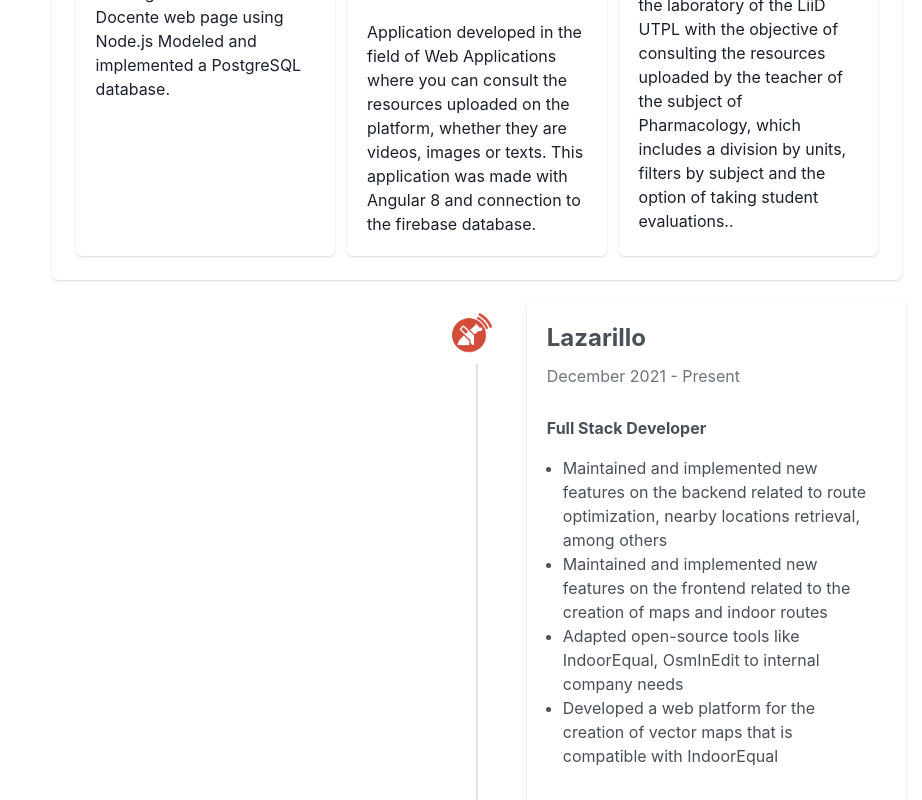
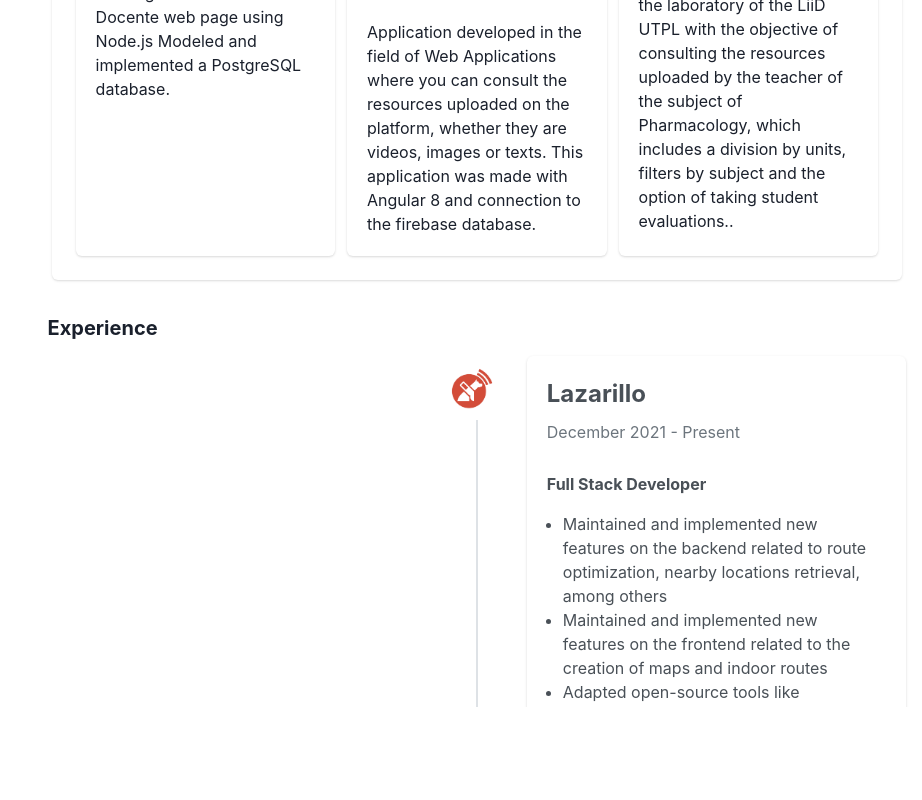
Before and after one commit to chjuca/portfolio, a React (Create React App) app: page / in a window 1280 px wide. Shown: the part 893-1693 px from the top of the page, without its empty margins (358-1280 px from the left). After the commit the page ends 1600 px from the top, so only its background shows below. Built offline with nearby package versions, Linux system fonts and the light colour scheme; no server answers.

Commit message:
Fix styles

```diff
--- a/src/App.jsx
+++ b/src/App.jsx
@@ -19,7 +19,7 @@
         <Box width={["100%", "50%", "40%", "30%"]}>
           <Information />
         </Box>
-        <Box width={["100%", "50%", "60%", "70%"]}>
+        <Box width={["100%", "50%", "60%", "70%"]} overflowY="auto" maxHeight="100em">
           <GitHub />
           <SimpleGrid columns={[1, 1, 1, 2]} gap={2} spacing={10} m={5}>
             <Box>
--- a/src/components/experience.jsx
+++ b/src/components/experience.jsx
@@ -5,7 +5,7 @@
 import "primeicons/primeicons.css";
 import { Card } from 'primereact/card';
 import './TimeLine.css';
-import { Avatar } from '@chakra-ui/react';
+import { Avatar, Heading } from '@chakra-ui/react';
 
 export function Experience() {
 
@@ -65,7 +65,7 @@
         <p className="m-0"> <b>{item.role}</b></p>
         <div style={{padding: "1em"}}>
         <ul>
-          {item.tasks.map(task => <li>{task}</li>)}
+          {item.tasks.map((task, i) => <li key={i}>{task}</li>)}
         </ul>
         </div>
       </Card>
@@ -73,6 +73,7 @@
   };
   return (
     <div className="card">
+      <Heading size="md" p={4}>Experience</Heading>
       <Timeline value={experiences} align="alternate" className="customized-timeline" marker={customizedMarker} content={customizedContent} />
     </div>
   )
--- a/src/components/projects.jsx
+++ b/src/components/projects.jsx
@@ -31,7 +31,7 @@
             <Heading size="md" p={4}>Projects</Heading>
             <SimpleGrid columns={[1, 1,1,3]} gap={3}>
             {projects.map(project => (
-                <Card maxW='sm' key={project.place}>
+                <Card maxW='sm' key={project.place + project.name}>
                     <Image
                         objectFit='cover'
                         src={require(`../assets/projects/${project.img}`) }
```
